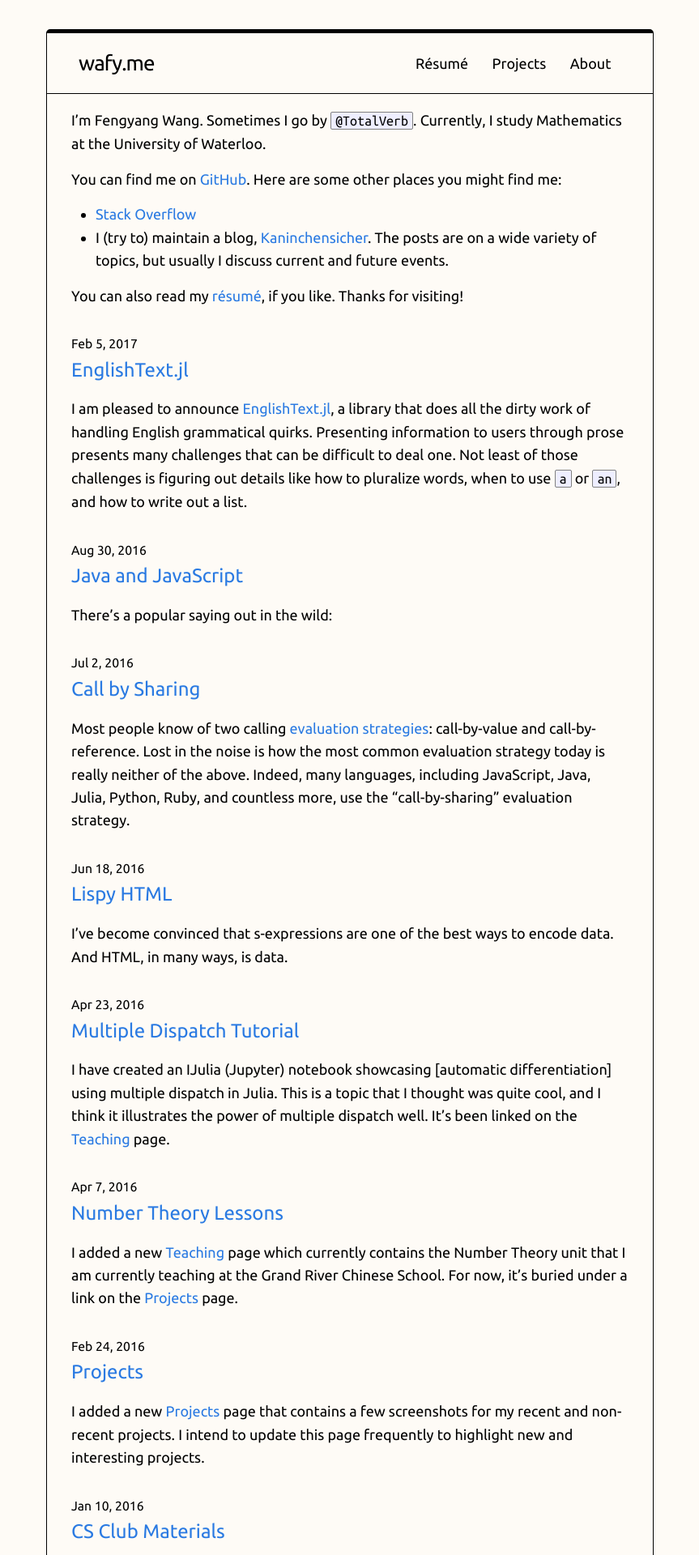
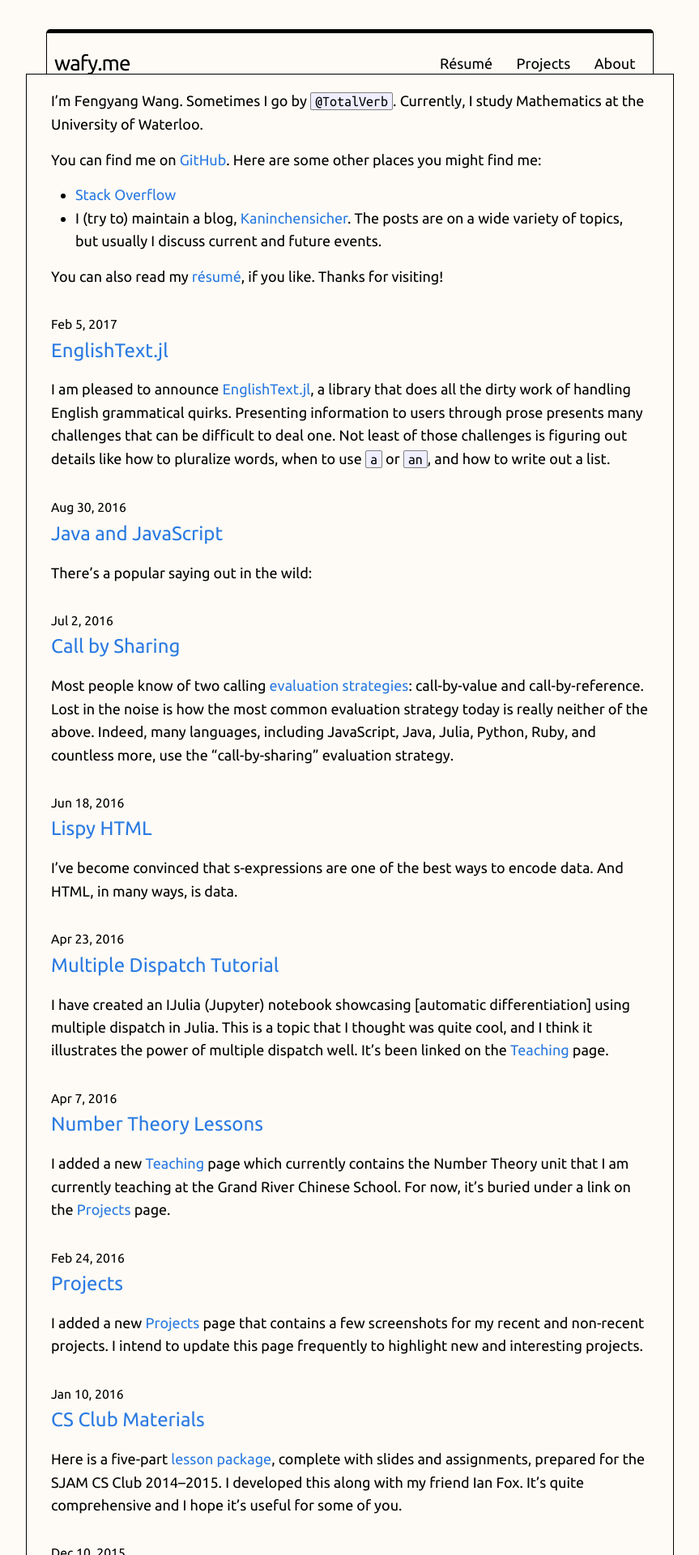
Before and after one commit to TotalVerb/totalverb.github.io, a Jekyll site: the page built from index.html, in a window 1280 px wide. Shown: the top 1920 px of the page at 81% size, without its empty margins (208-1071 px from the left). Built offline with Jekyll 4.4.1, drawn with Linux system fonts in a browser that asks for light colours.

Commit message:
no more .wrapper

```diff
--- a/_includes/footer.html
+++ b/_includes/footer.html
@@ -1,6 +1,4 @@
 <footer class="site-footer">
-
-  <div class="wrapper">
 
   <h2 class="footer-heading">{{ site.title }}</h2>
 
@@ -49,6 +47,4 @@
     </div>
   </div>
 
-  </div>
-
 </footer>
--- a/_includes/header.html
+++ b/_includes/header.html
@@ -1,6 +1,4 @@
 <header class="site-header">
-
-  <div class="wrapper">
 
   <a class="site-title" href="{{ site.baseurl }}/">{{ site.title }}</a>
 
@@ -20,6 +18,4 @@
     </ul>
   </nav>
 
-  </div>
-
 </header>
--- a/_layouts/default.html
+++ b/_layouts/default.html
@@ -8,9 +8,7 @@
     {% include header.html %}
 
     <main class="page-content">
-      <div class="wrapper">
-        {{ content }}
-      </div>
+      {{ content }}
     </main>
 
     {% include footer.html %}
--- a/_sass/_base.scss
+++ b/_sass/_base.scss
@@ -147,43 +147,23 @@ pre {
     }
 }
 
+main {
+    padding-top: 1em;
+    border-bottom-left-radius: $spacing-unit/2;
+    border-bottom-right-radius: $spacing-unit/2;
 
-
-/**
- * Wrapper
- */
-.wrapper {
-    max-width: -webkit-calc(#{$content-width} - (#{$spacing-unit} * 2));
-    max-width:         calc(#{$content-width} - (#{$spacing-unit} * 2));
+    max-width: $content-width;
     margin-right: auto;
     margin-left: auto;
     padding-right: $spacing-unit;
     padding-left: $spacing-unit;
-    @extend %clearfix;
 
     @include media-query($on-laptop) {
-        max-width: -webkit-calc(#{$content-width} - (#{$spacing-unit}));
-        max-width:         calc(#{$content-width} - (#{$spacing-unit}));
+        max-width: $content-width;
         padding-right: $spacing-unit / 2;
         padding-left: $spacing-unit / 2;
     }
 }
-
-
-
-/**
- * Clearfix
- */
-%clearfix {
-
-    &:after {
-        content: "";
-        display: table;
-        clear: both;
-    }
-}
-
-
 
 /**
  * Icons
--- a/_sass/_layout.scss
+++ b/_sass/_layout.scss
@@ -99,7 +99,6 @@ a.site-title {
     font-size: 15px;
     color: $grey-color;
     margin-left: -$spacing-unit / 2;
-    @extend %clearfix;
 }
 
 .footer-col {
--- a/css/main.scss
+++ b/css/main.scss
@@ -40,12 +40,6 @@ header {
     position: relative;
 }
 
-main {
-    padding-top: 1em;
-    border-bottom-left-radius: $spacing-unit/2;
-    border-bottom-right-radius: $spacing-unit/2;
-}
-
 article header {
     border-style: none;
     min-height: none;
```
Lines whose indentation alone changed are shown as unchanged.
